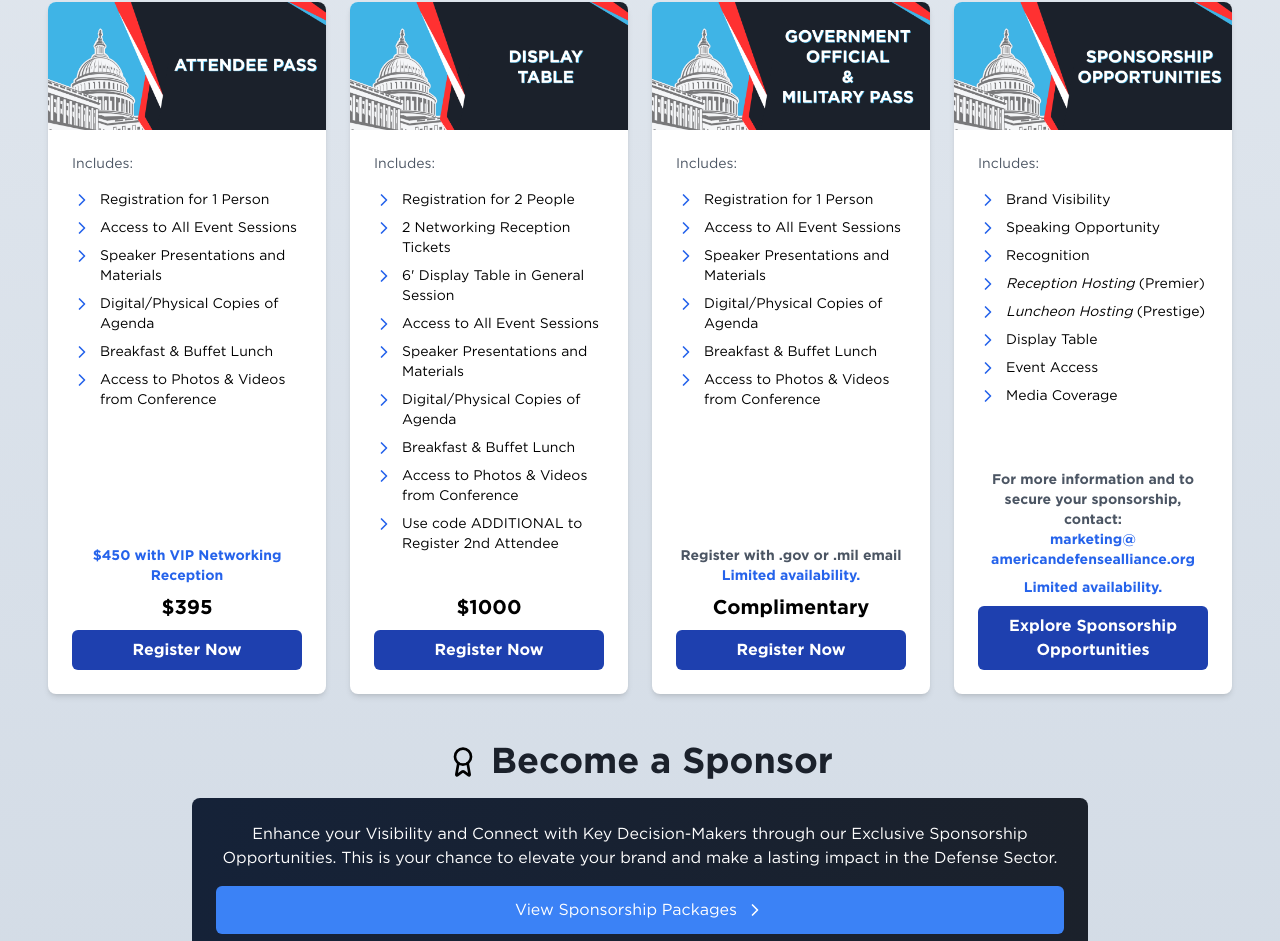
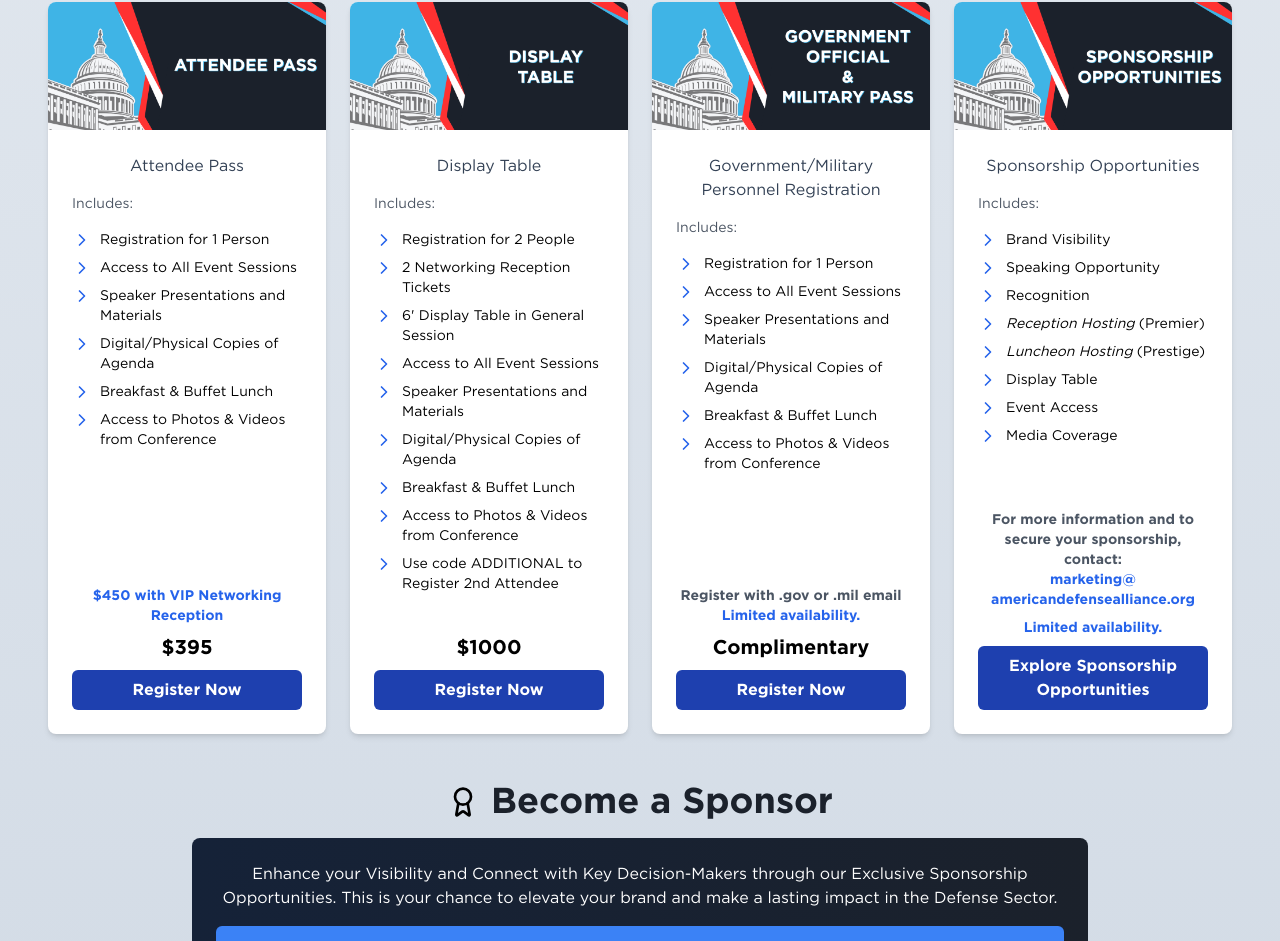
Before and after one commit to masonym/ada-website, a Next.js app: page /events/2025-defense-industry-forecast in a window 1280 px wide. Shown: the part 2263-3204 px from the top of the page. Built offline with nearby package versions, Linux system fonts and the light colour scheme.

Commit message:
Added titles to registration cards

```diff
--- a/src/app/components/RegistrationCard.tsx
+++ b/src/app/components/RegistrationCard.tsx
@@ -59,6 +59,7 @@ const RegistrationCard = ({ item }: RegistrationProp) => {
             <div className="flex flex-col flex-grow p-6">
                 {/* Scrollable content area */}
                 <div className="flex-grow overflow-y-auto">
+                    <p className="text-md text-center text-slate-700 mb-4">{item.title}</p>
                     <p className="text-sm text-gray-600 mb-4">{item.subtitle}</p>
                     <ul className="space-y-2 mb-6">
                         {item.perks.map((perk, index) => (
--- a/src/constants/registrations.ts
+++ b/src/constants/registrations.ts
@@ -3,7 +3,7 @@ export const REGISTRATION_TYPES = [
         id: 1,
         registrations: [
             {
-                title: "In-Person",
+                title: "Attendee Pass",
                 headerImage: "/registration-cards/2024DIF/attendee-pass.png",
                 perks: [
                     "Registration for 1 Person",
@@ -66,7 +66,7 @@ export const REGISTRATION_TYPES = [
                 availabilityInfo: "Limited availability."
             },
             {
-                title: "Sponsor",
+                title: "Sponsorship Opportunities",
                 headerImage: "/registration-cards/2024DIF/sponsor-pass.png",
                 perks: [
                     "Brand Visibility",
@@ -98,7 +98,7 @@ export const REGISTRATION_TYPES = [
         id: 2,
         registrations: [
             {
-                title: "In-Person",
+                title: "Attendee Pass",
                 headerImage: "/registration-cards/2025SPDC/attendee-pass.png",
                 perks: [
                     "(1) Attendee Pass",
@@ -119,7 +119,7 @@ export const REGISTRATION_TYPES = [
             },
 
             {
-                title: "In-Person",
+                title: "VIP Attendee Pass",
                 headerImage: "/registration-cards/2025SPDC/vip-attendee-pass.png",
                 perks: [
                     "(1) VIP Attendee Pass",
@@ -140,7 +140,7 @@ export const REGISTRATION_TYPES = [
             },
 
             {
-                title: "Table-Top Exhibit",
+                title: "Table-Top Exhibit Space",
                 headerImage: "/registration-cards/2025SPDC/exhibit-table-pass.png",
                 perks: [
                     "(1) Exhibitor Pass",
@@ -159,7 +159,7 @@ export const REGISTRATION_TYPES = [
             },
 
             {
-                title: "Government/Military Personnel Registration",
+                title: "Government/Military Personnel",
                 headerImage: "/registration-cards/2025SPDC/gov-pass.png",
                 perks: [
                     "(1) Attendee Pass",
@@ -211,7 +211,7 @@ export const REGISTRATION_TYPES = [
         id: 3,
         registrations: [
             {
-                title: "In-Person",
+                title: "Attendee Pass",
                 headerImage: "/registration-cards/DTIOS/attendee-pass.png",
                 perks: [
                     "Registration for 1 Person",
@@ -228,7 +228,7 @@ export const REGISTRATION_TYPES = [
                 type: "paid",
             },
             {
-                title: "Bourbon Tasting",
+                title: "Meet & Greet Bourbon Tasting with Astronauts Pass",
                 headerImage: "/registration-cards/DTIOS/bourbon-tasting-pass.png",
                 perks: [
                     "Mix and mingle with our guest star astronauts at Zarrella’s Italian & Wood Fired Pizza in Cape Canaveral, FL while sampling select and smooth bourbons."
```
